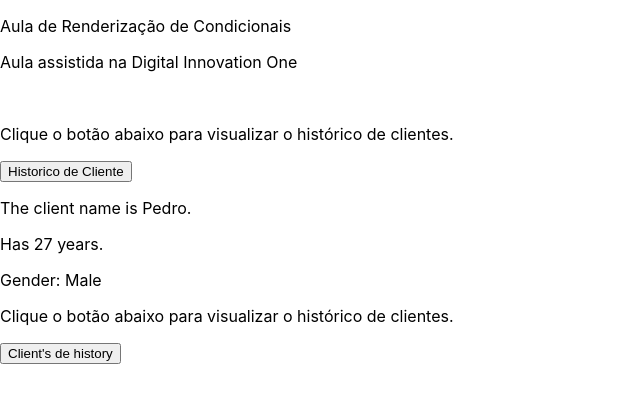
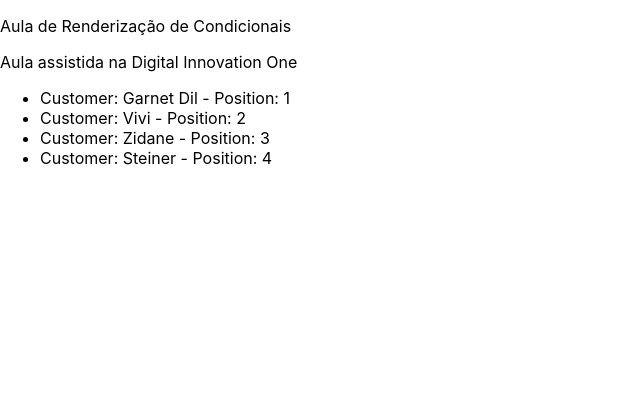
Before and after one commit to AlbusQuercus94/Impulso-React-Web-Developer, a React (Create React App) app in the folder React_JS/Introdução_ao_ReactJS/App_Tutorial_1/: page / in a window 1280 px wide. Shown: the top 402 px of the page, without its empty margins (0-640 px from the left). Built offline with nearby package versions, Linux system fonts and the light colour scheme.

Commit message:
Create Parte 6 Intro ao React
Criação da Parte 6 da Introdução ao React

```diff
--- a/React_JS/Introdução_ao_ReactJS/App_Tutorial_1/src/App.js
+++ b/React_JS/Introdução_ao_ReactJS/App_Tutorial_1/src/App.js
@@ -89,11 +89,50 @@ function parte_5(){
   )
 }
 
+function parte_6(){
+  const customers = [
+    {
+      id: 1,
+      name:'Garnet Dil'
+    },
+    {
+      id: 2,
+      name: 'Vivi'
+    },
+    {
+      id: 3,
+      name: 'Zidane'
+    },
+    {
+      id: 4,
+      name:'Steiner'
+    }
+  ]
+  /*Renderizando Multiplos Elementos Início */
+  function renderCustomers(customer,index){
+    return (
+      <li>Customer: {customer.name} - Position: {index + 1}</li>
+    )
+  }
+  /*Renderizando Multiplos Elementos Fim */
+  return(
+    <div>
+      <p>Aula de Renderização de Condicionais</p>
+      <p>Aula assistida na Digital Innovation One</p>
+      <div>
+        <ul>
+          {customers.map(renderCustomers)}
+        </ul>
+      </div>
+    </div>
+  )
+}
+
 //Função Principal
 function App() {
   return (
     <div>
-      {parte_5()}
+      {parte_6()}
     </div>
   );
 }
```
Also changed, not shown: 1 other file (tests, documents, lock files or other folders).
